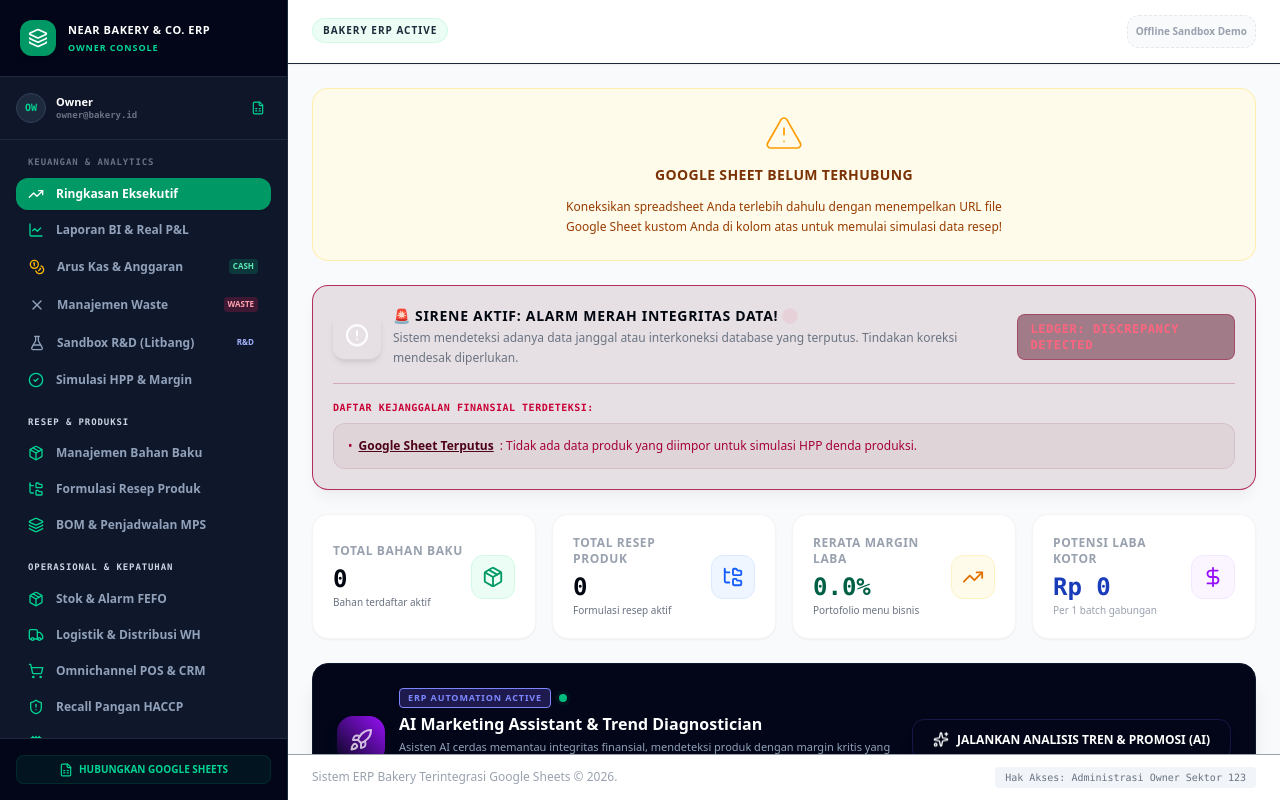
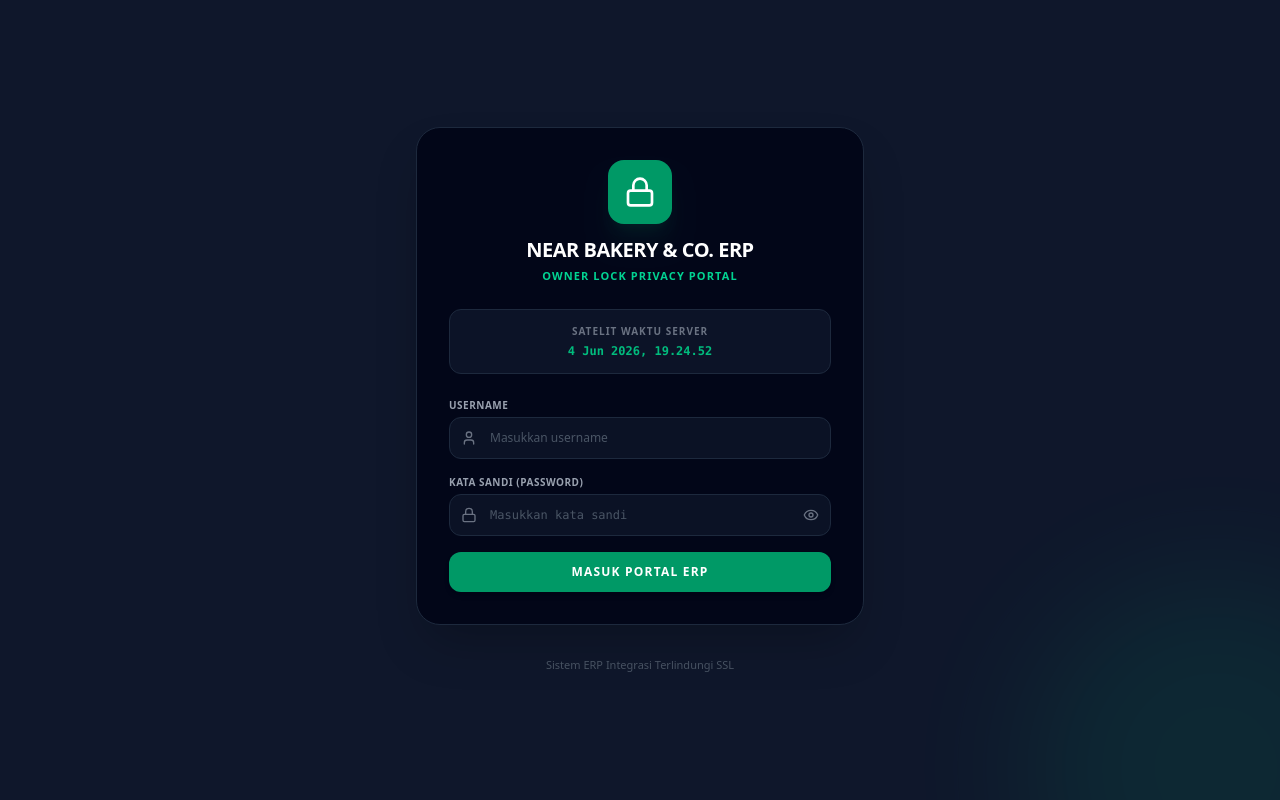
Before and after one commit to nenocahya22-lgtm/erp---bakery---near, a React (Vite) app: page / in a window 1280 px wide. Built offline with nearby package versions, Linux system fonts and the light colour scheme.

Commit message:
feat: tambah login username/password, sidebar fixed, google sheets opsional

```diff
--- a/src/App.tsx
+++ b/src/App.tsx
@@ -14,6 +14,7 @@ import {
 import { calculateAllProducts } from './lib/calculations';
 import { BahanBaku, ProductHpp, DetailResep, CalculationResult } from './types';
 
+import OwnerLogin from './components/OwnerLogin';
 import DashboardTab from './components/DashboardTab';
 import MaterialsTab from './components/MaterialsTab';
 import RecipesTab from './components/RecipesTab';
@@ -58,6 +59,19 @@ import {
 } from 'lucide-react';
 
 export default function App() {
+  // Owner authentication gate
+  const [isOwnerAuthenticated, setIsOwnerAuthenticated] = useState(() => localStorage.getItem('owner_authenticated') === 'true');
+
+  const handleOwnerLogin = () => {
+    setIsOwnerAuthenticated(true);
+  };
+
+  const handleOwnerLogout = () => {
+    localStorage.removeItem('owner_authenticated');
+    localStorage.removeItem('owner_authenticated_at');
+    setIsOwnerAuthenticated(false);
+  };
+
   // Set offline/localStorage mode by default — no Firebase auth needed
   const [user] = useState<{displayName: string; email: string; uid: string}>({
     displayName: 'Owner',
@@ -159,6 +173,7 @@ export default function App() {
     showToast('Sistem Near Bakery & Co berhasil diformat steril! Semua data contoh telah dibersihkan.', 'success');
   };
 
+  // Mobile sidebar state
   const [isSidebarOpen, setIsSidebarOpen] = useState(false);
 
   // Notifications toast state
@@ -513,12 +528,17 @@ export default function App() {
   // Compute calculated results array of all products
   const calculatedProducts: CalculationResult[] = calculateAllProducts(bahanBaku, productHpp, detailResep);
 
+  // If not authenticated, show login screen
+  if (!isOwnerAuthenticated) {
+    return <OwnerLogin onLoginSuccess={handleOwnerLogin} />;
+  }
+
   return (
     <div id="application-layout" className="min-h-screen bg-slate-100 flex flex-col md:flex-row font-sans text-gray-800">
 
-      {/* LEFT SIDEBAR AREA (DESKTOP) & COLLAPSIBLE DRAWER (MOBILE) */}
-      <aside className={`fixed inset-y-0 left-0 z-40 w-72 bg-slate-900 text-slate-300 border-r border-slate-800 flex flex-col transform transition-transform md:translate-x-0 md:static md:h-screen shrink-0 ${
-        isSidebarOpen ? 'translate-x-0' : '-translate-x-full hidden md:flex'
+      {/* LEFT SIDEBAR AREA — Fixed, no slide animation */}
+      <aside className={`fixed inset-y-0 left-0 z-40 w-72 bg-slate-900 text-slate-300 border-r border-slate-800 flex flex-col md:static md:h-screen shrink-0 ${
+        isSidebarOpen ? 'block' : 'hidden md:flex'
       }`}>
         {/* LOGO BRAND BAR */}
         <div className="p-5 border-b border-slate-800 flex items-center justify-between bg-slate-950">
@@ -531,7 +551,7 @@ export default function App() {
               <p className="text-[9px] text-emerald-400 font-bold tracking-widest uppercase">Owner Console</p>
             </div>
           </div>
-          {/* Close button for mobile sidebar drawer */}
+          {/* Close button for mobile sidebar */}
           <button
             onClick={() => setIsSidebarOpen(false)}
             className="p-1 text-slate-500 hover:text-white hover:bg-slate-800 rounded-lg md:hidden cursor-pointer"
@@ -547,11 +567,12 @@ export default function App() {
               OW
             </div>
             <div>
-              <p className="font-bold text-white text-[11px] truncate max-w-[130px]">{user?.displayName || 'Owner Toko'}</p>
+              <p className="font-bold text-white text-[11px] truncate max-w-[100px]">Owner Toko</p>
               <p className="text-[9px] text-gray-500 font-mono font-bold">owner@bakery.id</p>
             </div>
           </div>
 
+          <div className="flex items-center gap-1">
             {/* GOOGLE SHEETS CONNECT BUTTON */}
             <button
               onClick={initiateGoogleConnect}
@@ -560,6 +581,16 @@ export default function App() {
             >
               <FileSpreadsheet className="w-3.5 h-3.5 text-emerald-400" />
             </button>
+
+            {/* LOGOUT BUTTON */}
+            <button
+              onClick={handleOwnerLogout}
+              title="Logout / Keluar"
+              className="p-1.5 hover:bg-slate-800 text-gray-500 hover:text-red-400 rounded-lg transition-colors cursor-pointer flex items-center"
+            >
+              <LogOut className="w-3.5 h-3.5" />
+            </button>
+          </div>
         </div>
 
         {/* SIDEBAR DYNAMIC NAVIGATION MENUS */}
@@ -871,17 +902,6 @@ export default function App() {
         {/* WORKSPACE DETAILED WRAPPER VIEW SCROLLABLE */}
         <main className="flex-1 overflow-y-auto p-4 sm:p-6 space-y-6 scrollbar-thin">
 
-          {/* Connection status warning alert when sheet ID is absent */}
-          {!spreadsheetId && (
-            <div className="bg-amber-50 border border-amber-200/60 rounded-2xl p-6 text-center space-y-3">
-              <AlertTriangle className="w-10 h-10 text-amber-500 mx-auto stroke-1 animate-bounce-slow" />
-              <h3 className="text-sm font-bold text-amber-900 uppercase tracking-wide">Google Sheet Belum Terhubung</h3>
-              <p className="text-xs text-amber-800 max-w-md mx-auto leading-relaxed">
-                Koneksikan spreadsheet Anda terlebih dahulu dengan menempelkan URL file Google Sheet kustom Anda di kolom atas untuk memulai simulasi data resep!
-              </p>
-            </div>
-          )}
-
           {/* RENDER CURRENT TAB VIEW WITH FULL STRUCTURAL COMPATIBILITY */}
           <div className="pb-16">
             {activeTab === 'dashboard' && (
```
Lines whose indentation alone changed are shown as unchanged.
